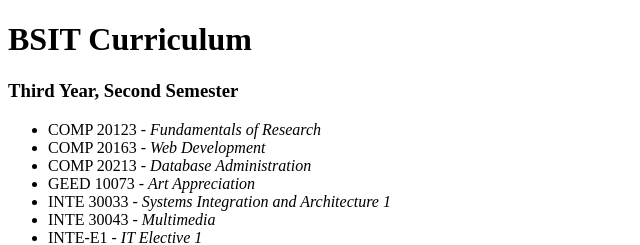
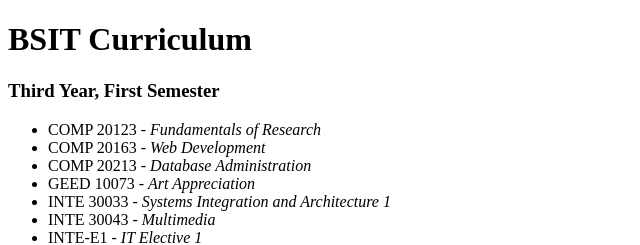
Before and after one commit to mangahasalliana/BSIT_Curriculum, a plain HTML site: page index.html in a window 1280 px wide. Shown: the top 245 px of the page, 0-640 px from the left. Drawn offline with Linux system fonts and the light colour scheme.

Commit message:
index.html commit

```diff
--- a/index.html
+++ b/index.html
@@ -7,7 +7,7 @@
   <body>
 
   <h1>BSIT Curriculum</br></h1>
-  <h3>Third Year, Second Semester</br></h3>
+  <h3>Third Year, First Semester</br></h3>
 
   <ul>
       <li>COMP 20123 - <i>Fundamentals of Research</i></li>
```
